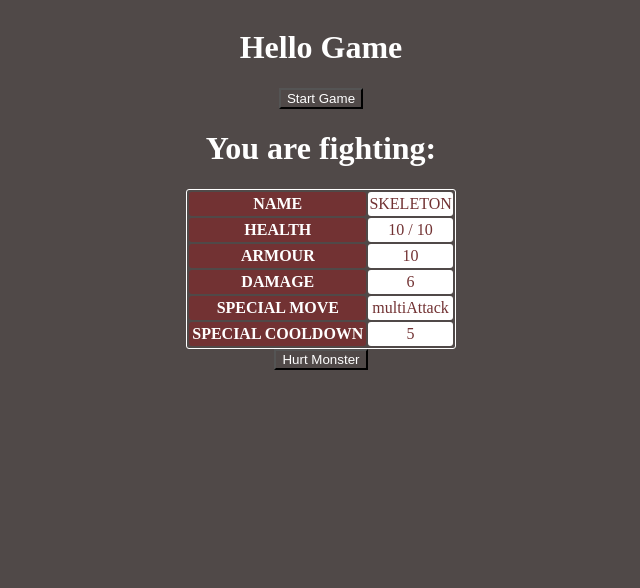
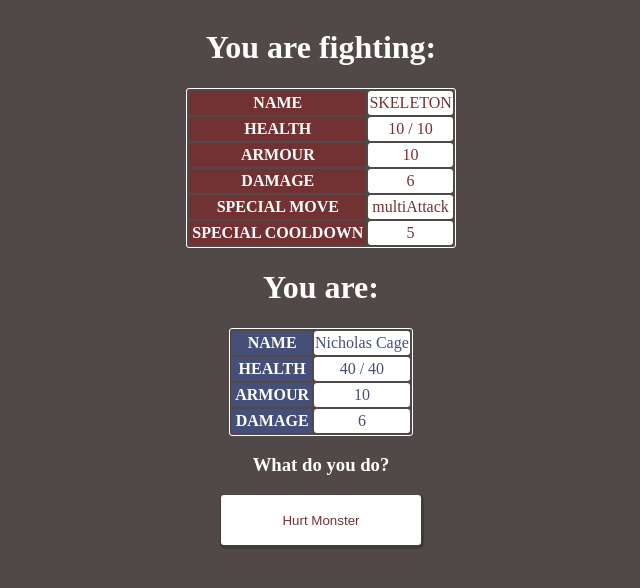
Before and after one commit to teraglin/FightMonstersOrWhatever-React, a React (Create React App) app: page / in a window 1280 px wide. Both pictures are taken after a click on the button "Start Game". Shown: the top 588 px of the page, without its empty margins (319-959 px from the left). Built offline with nearby package versions, Linux system fonts and the light colour scheme; the HTML template or start-up script is replaced by a standard one.

Commit message:
win and loss functionality

```diff
--- a/src/components/Game/CharacterSheet/CharacterSheet.jsx
+++ b/src/components/Game/CharacterSheet/CharacterSheet.jsx
@@ -0,0 +1,31 @@
+import React from 'react'
+
+const CharacterSheet = (props) => {
+    const {store} = props
+
+    return (
+        <div className='player-container'>
+            <h1>You are:</h1>
+            <table>
+                <tr>
+                    <th>NAME</th>
+                    <td>Nicholas Cage</td>
+                </tr>
+                <tr>
+                    <th>HEALTH</th>
+                    <td>{store.playerCurrentHealth} / {store.playerMaxHealth}</td>
+                </tr>
+                <tr>
+                    <th>ARMOUR</th>
+                    <td>{store.playerArmour}</td>
+                </tr>
+                <tr>
+                    <th>DAMAGE</th>
+                    <td>{store.playerDamage}</td>
+                </tr>
+            </table>
+        </div>
+    )
+}
+
+export default CharacterSheet
--- a/src/components/Game/Game.jsx
+++ b/src/components/Game/Game.jsx
@@ -1,56 +1,66 @@
-import React from 'react'
+import React, { useEffect } from 'react'
 
 import {
     handleMonster,
-    handleMonsterDamage
+    handleGameStart
 } from '../../utils/gameFunctions'
+import CharacterSheet from './CharacterSheet/CharacterSheet'
+
 import MonsterSheet from './MonsterSheet/MonsterSheet'
+import PlayerController from './PlayerController/PlayerController'
 
 const Game = (props) => {
     const { store, dispatch } = props
 
-    // roll monster
+    // Initialise Game Round
     const initialiseGameRound = (event, dispatch) => {
+        handleGameStart(event, dispatch)
         handleMonster(event, dispatch)
     }
 
-    const handlePlayerAttack = () => {
-        const newHealth = store.monsterCurrentHealth - 4
-        handleMonsterDamage(newHealth, dispatch)
-    }
-
-    const renderMonsterName = (input) => {
+    //Render HUD
+    const renderHUD = (input) => {
         if (input.monster === null) {
             return (
                 <p>
-                    waiting for monster
+                    waiting for monster...
                 </p>
             )
         } else {
             return (
                 <div>
                     <MonsterSheet store={store} currentMonster={store.monster} />
+                    <CharacterSheet store={store} currentMonster={store.monster} />
+                    <PlayerController store={store} dispatch={dispatch} />
+                </div>
+            )
+        }
+    }
+
+    // Render Start Button
+    const startButton = (store) => {
+        if (store.gameStart === false) {
+            return (
+                <div>
+                    <h1>Hello Game</h1>
                     <button
-                    onClick={handlePlayerAttack}
+                        onClick={(event) => { initialiseGameRound(event, dispatch) }}
+                        value={store.gameRound}
                     >
-                        Hurt Monster
+                        Start Game
                     </button>
                 </div>
-
+            )
+        } else if (store.gameStart === true) {
+            return (
+                renderHUD(store)
             )
         }
     }
 
     return (
         <div>
-            <h1>Hello Game</h1>
-            <button
-                onClick={(event) => { initialiseGameRound(event, dispatch) }}
-                value={store.gameRound}
-            >
-                Start Game
-            </button>
-            {renderMonsterName(store)}
+            {startButton(store)}
         </div>
     )
 }
--- /dev/null
+++ b/src/components/Game/PlayerController/PlayerController.jsx
@@ -0,0 +1,132 @@
+import React from 'react'
+
+import {
+    handleMonsterAttack,
+    handlePlayerAttack,
+    handleMonster
+} from '../../../utils/gameFunctions'
+
+const PlayerController = (props) => {
+    const { store, dispatch } = props
+
+    //Player Turn Controlls
+    const playerTurnControlls = () => {
+        return (
+            <div>
+                {/* HURT MONSTER */}
+                <button
+                    onClick={(event) => { handlePlayerAttack(event, dispatch) }}
+                    value={4}
+                >
+                    Hurt Monster
+                </button>
+            </div>
+        )
+    }
+
+    //Monster Turn Controlls
+    const MonsterTurnControlls = () => {
+        return (
+            <div>
+                {/* HURT PLAYER */}
+                <button
+                    onClick={(event) => { handleMonsterAttack(event, dispatch) }}
+                    value={4}
+                >
+                    Hurt Player
+                </button>
+            </div>
+        )
+    }
+
+    //RENDER CONTROLS
+    const renderCombatControlls = (userTurn) => {
+        if (userTurn === true) {
+            return (
+                playerTurnControlls()
+            )
+        } else if (userTurn === false) {
+            return (
+                MonsterTurnControlls()
+            )
+        } else {
+            return (
+                <h1>ERROR</h1>
+            )
+        }
+    }
+
+    const combatLogic = (store, dispatch) => {
+        //if player dead => lass screen
+        //if monster dead
+        //if game round === 3 => victory screen
+        //if game round < 3 => you killed monster -> click to continue -> new monster
+        //else combat screen
+        if (store.playerCurrentHealth <= 0) {
+            return (
+                <div>
+                    <h3>
+                        The {store.monster.monsterName} was too much for you. You fall back and watch the blood pool from your dying body. The crowd cheers.
+                    </h3>
+                    {/* change to a router link */}
+                    <button>
+                        Main Menu
+                    </button>
+                </div>
+            )
+        } else if (store.monsterCurrentHealth <= 0) {
+            if (store.gameRound < 3) {
+                return (
+                    <div>
+                        <h3>
+                            You pull your blade from the {store.monster.monsterName}'s limp body. The crowd cheers. The gates open and another monster emerges
+                        </h3>
+                        < button
+                            onClick={(event) => { handleMonster(event, dispatch) }}
+                            value={store.gameRound}
+                        >
+                            Continue
+                        </button >
+                    </div>
+                )
+            } else {
+                //button -> main menu
+                return (
+                    //change button to router link
+                    <div>
+                        <h3>
+                            "{store.playerName}! {store.playerName}! {store.playerName}!" The crowd goes wild. The gate opens and you return to your cell. You live to fight more monsters.
+                        </h3>
+                        < button >
+                            Main Menu
+                        </button >
+                    </div>
+                )
+            }
+        } else {
+            return (
+                <div>
+                    <h3>
+                        What do you do?
+                    </h3>
+                    {renderCombatControlls(store.userTurn)}
+                </div>
+            )
+        }
+    }
+
+
+    // const combatLog = (store) => {
+    //     if (store.playerCurrentHealth >= 0) {
+    //         return
+    //     }
+    // }
+
+    return (
+        <div>
+            {combatLogic(store, dispatch)}
+        </div >
+    )
+}
+
+export default PlayerController
--- a/src/data/initialState.js
+++ b/src/data/initialState.js
@@ -1,14 +1,15 @@
 const initialState = {
-    gameStart: false,
-    gameVictory: null,
-    gameLoss: null,
-    userTurn: null,
-    monster: null,
+    gameStart: false, // becomes true at game start
+    gameVictory: null, //set to win or lose
+    userTurn: null, // alternates between true and false
+    monster: null, // stores monster object
     monsterMaxHealth: null,
     monsterCurrentHealth: null,
-    playerCurrentHealth: null,
-    playerMaxHealth: null,
+    playerName: "Nicholas Cage",
+    playerCurrentHealth: 0,
+    playerMaxHealth: 0,
     playerDamage: 6,
+    playerArmour: 10,
     gameRound: 0,
     damageReport: ''
 }
--- a/src/reducers/gameReducer.js
+++ b/src/reducers/gameReducer.js
@@ -11,21 +11,36 @@ const gameReducer = (state, action) => {
                 ...state,
                 "monster": action.data,
                 "monsterCurrentHealth": action.data.health,
-                "monsterMaxHealth": action.data.health
+                "monsterMaxHealth": action.data.health,
+                "userTurn": true, // it's the users turn every time a monster gets rolled
+                "gameRound": state.gameRound + 1
             }
 
         case 'setMonsterCurrentHealth':
             return {
                 ...state,
-                "monsterCurrentHealth": action.data
+                "monsterCurrentHealth": state.monsterCurrentHealth - action.data,
+                "userTurn": false
             }
 
-        case 'setStartGame':
+        case 'setPlayerCurrentHealth':
             return {
                 ...state,
-                "gameStart": true
+                "playerCurrentHealth": state.playerCurrentHealth - action.data,
+                "userTurn": true
             }
 
+        case 'setGameStart':
+            return {
+                ...state,
+                "gameStart": true,
+                "playerCurrentHealth": 40,
+                "playerMaxHealth": 40,
+                "damageReport": "What do you do?"
+            }
+
+
+        //DEFAULT
         default: {
             return null
         }
--- a/src/styles/App.css
+++ b/src/styles/App.css
@@ -61,6 +61,34 @@
   border-radius: 3px;
 }
 
+.player-container {
+  display: flex;
+  flex-direction: column;
+  align-items: center;
+  justify-content: center;
+  width: 100%;
+}
+
+.player-container th {
+  background: rgb(70, 79, 119);
+  color: white;
+  padding: 3px;
+  margin: 10px;
+  border-radius: 3px;
+}
+
+.player-container td {
+  background: white;
+  color: rgb(70, 79, 119);
+  border-radius: 3px;
+}
+
+.player-container table {
+  background: balck;
+  border: 1px solid white;
+  border-radius: 3px;
+}
+
 .user-container {
   display: flex;
   flex-direction: column;
@@ -76,7 +104,7 @@
   background: none;
 }
 
-.GameTable-button {
+button {
   height: 50px;
   width: 200px;
   border: none;
@@ -89,14 +117,14 @@
   cursor: pointer;
 }
 
-.GameTable-button:hover {
+button:hover {
   background: linear-gradient(rgb(197, 102, 102), rgb(114, 50, 51));
   color: white;
   border: 1px solid white;
 
 }
 
-.GameTable-button:active {
+button:active {
   margin: 1px 0px 1px 0px;
   box-shadow: none;
 }
--- a/src/utils/gameFunctions.js
+++ b/src/utils/gameFunctions.js
@@ -4,6 +4,14 @@ export const handleRoll = (event, dispatch) => {
     dispatch({
         type: 'diceRoll',
         data: event.target.value
+    })
+}
+
+export const handleGameStart = (event, dispatch) => {
+    const currentMonsterTable = encounterTable[event.target.value]
+    dispatch({
+        type: 'setGameStart',
+        data: currentMonsterTable[Math.floor(Math.random() * currentMonsterTable.length)]
     })
 }
 
@@ -22,22 +30,19 @@ export const handleMonsterCurrentHealth = (event, dispatch) => {
     })
 }
 
-export const handleMonsterDamage = (event, dispatch) => {
+export const handleMonsterAttack = (event, dispatch) => {
     dispatch({
-        type: 'setMonsterCurrentHealth',
-        data: event
+        type: 'setPlayerCurrentHealth',
+        data: event.target.value
     })
 }
 
-//GAME START
-// export const gameStart = (event, dispatch) => {
-//     createMonster(event, dispatch)
-
-//     dispatch({
-//         type: 'setGameState',
-//         data: "true"
-//     })
-// }
+export const handlePlayerAttack = (event, dispatch) => {
+    dispatch({
+        type: 'setMonsterCurrentHealth',
+        data: event.target.value
+    })
+}
 
 //GAME END
 export const gameEnd = (event, dispatch) => {
```
